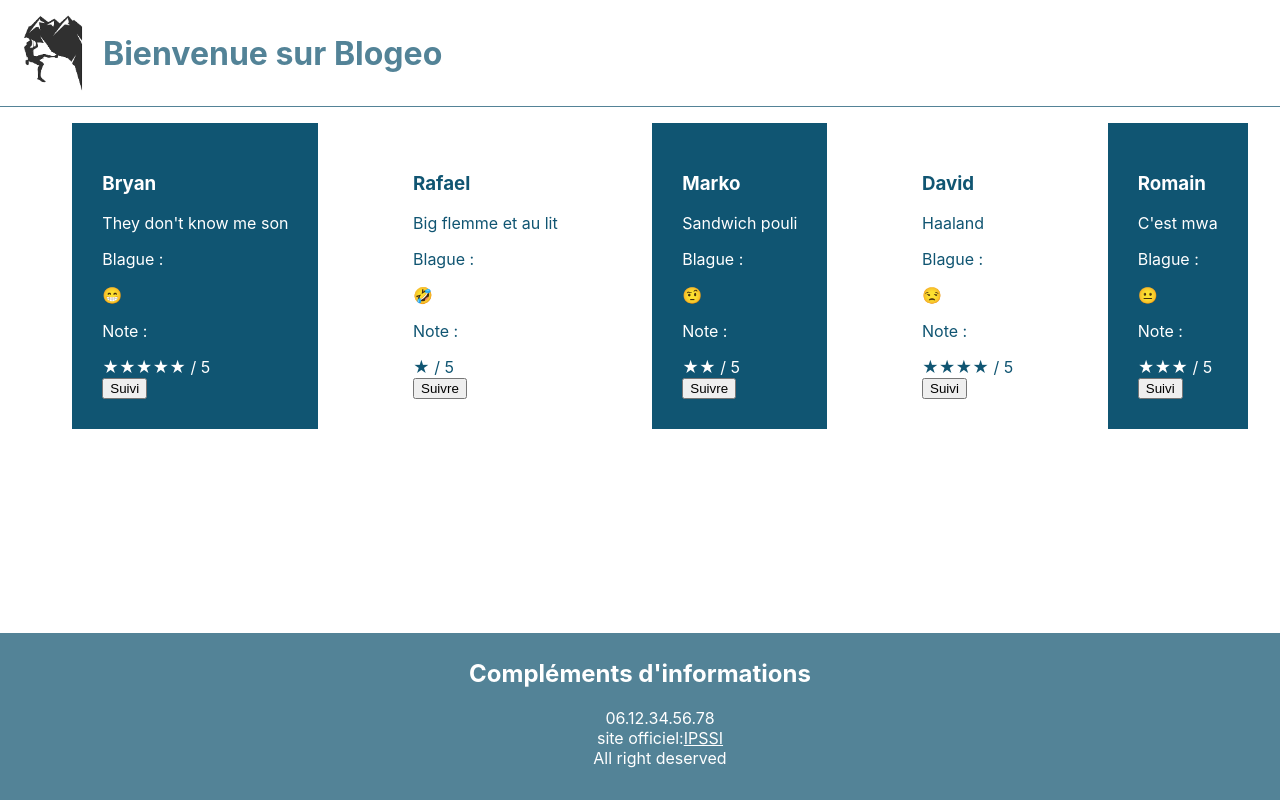
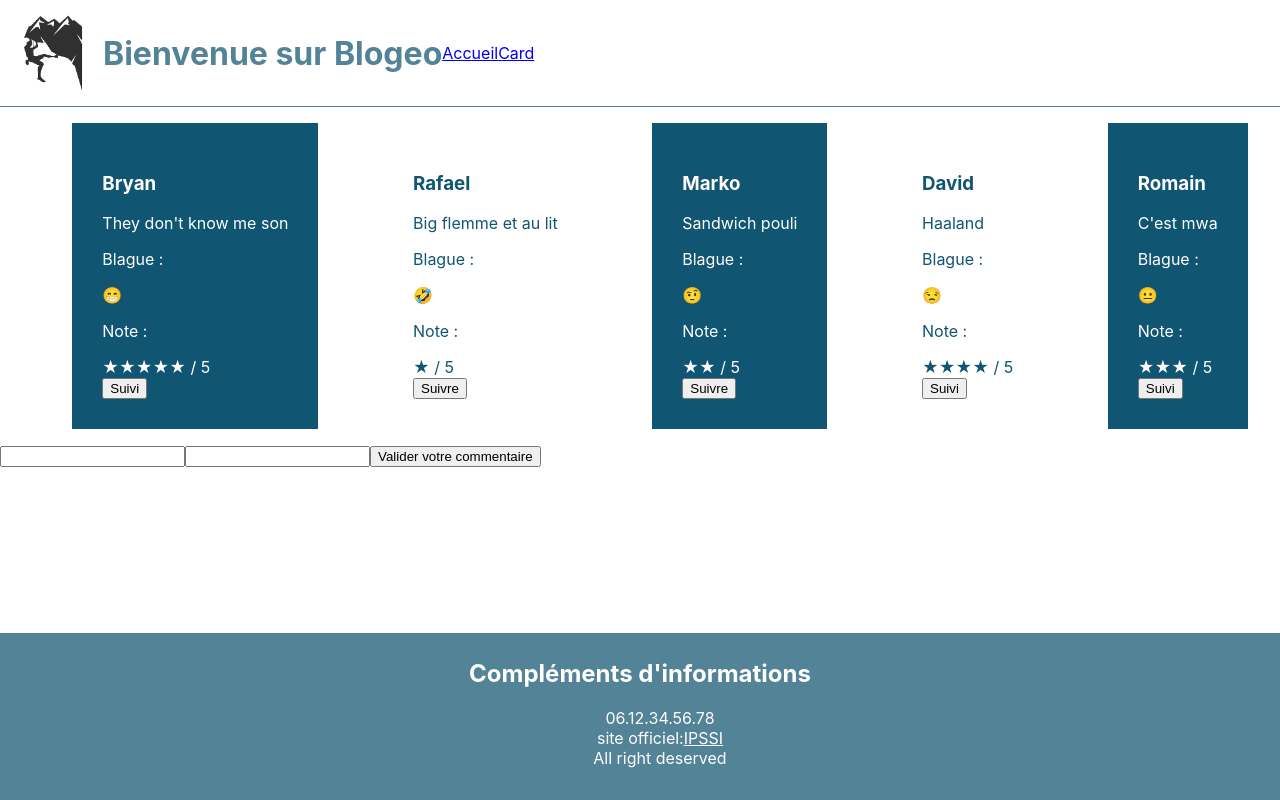
Before and after one commit to Romain-Pailler/tp_blog, a React (Create React App) app: page / in a window 1280 px wide. Built offline with nearby package versions, Linux system fonts and the light colour scheme.

Commit message:
ajout d'un formulaire

```diff
--- a/src/App.js
+++ b/src/App.js
@@ -2,6 +2,7 @@ import { Route, Routes } from 'react-router-dom';
 import './App.css';
 import Banniere from './component/Banniere';
 import Footer from './component/Footer';
+import FormBlog from './component/FormBlog';
 import UserCard from './component/UserCard';
 function App() {
   return(
@@ -10,6 +11,7 @@ function App() {
       <Routes>
         <Route path="/" element={<UserCard/>}/>
       </Routes>
+      <FormBlog/>
       <Footer/>
     </div>
   );
--- a/src/component/Banniere.jsx
+++ b/src/component/Banniere.jsx
@@ -1,3 +1,4 @@
+import { Link } from 'react-router-dom';
 import logo from '../assets/logo_blogeo.png';
 import '../style/Banniere.css';
 function Banniere(){
@@ -5,6 +6,8 @@ function Banniere(){
     <div className="banniere">
         <img src={logo} className='img_logo' alt='logo du site' />
         <h1>Bienvenue sur Blogeo</h1>
+        <Link to="/"> Accueil</Link>
+        <Link to="/userCard"> Card</Link>
     </div>
     );
 }
--- /dev/null
+++ b/src/component/FormBlog.jsx
@@ -0,0 +1,16 @@
+import React from 'react';
+import '../style/FormBlog.css';
+
+function valider(e){
+    e.preventDefault();
+    alert(e.target['mon_nom'].value);
+}
+export default function formBlog() {
+  return (
+    <form className='form' onSubmit={valider}>
+        <input type="text" name="mon_nom" id="nom" />
+        <input type="text" name="mon_commentaire" id="commentaire" />
+        <button type="submit">Valider votre commentaire</button>
+    </form>
+  )
+}
```
Also changed, not shown: src/style/FormBlog.css (added).
